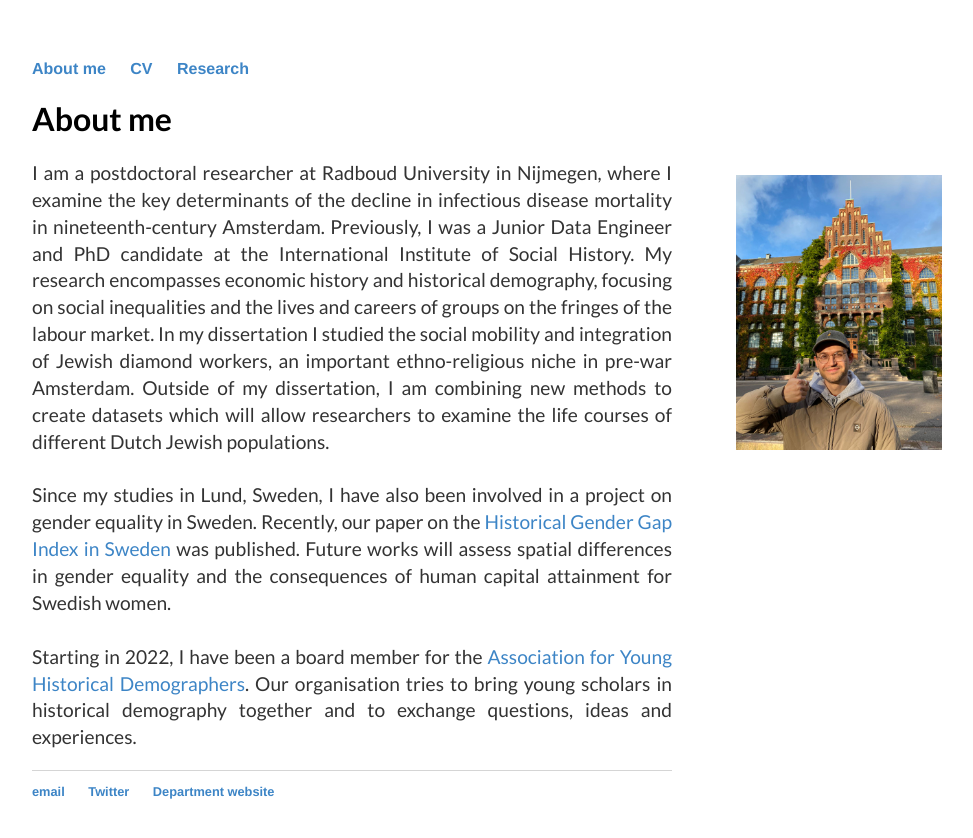
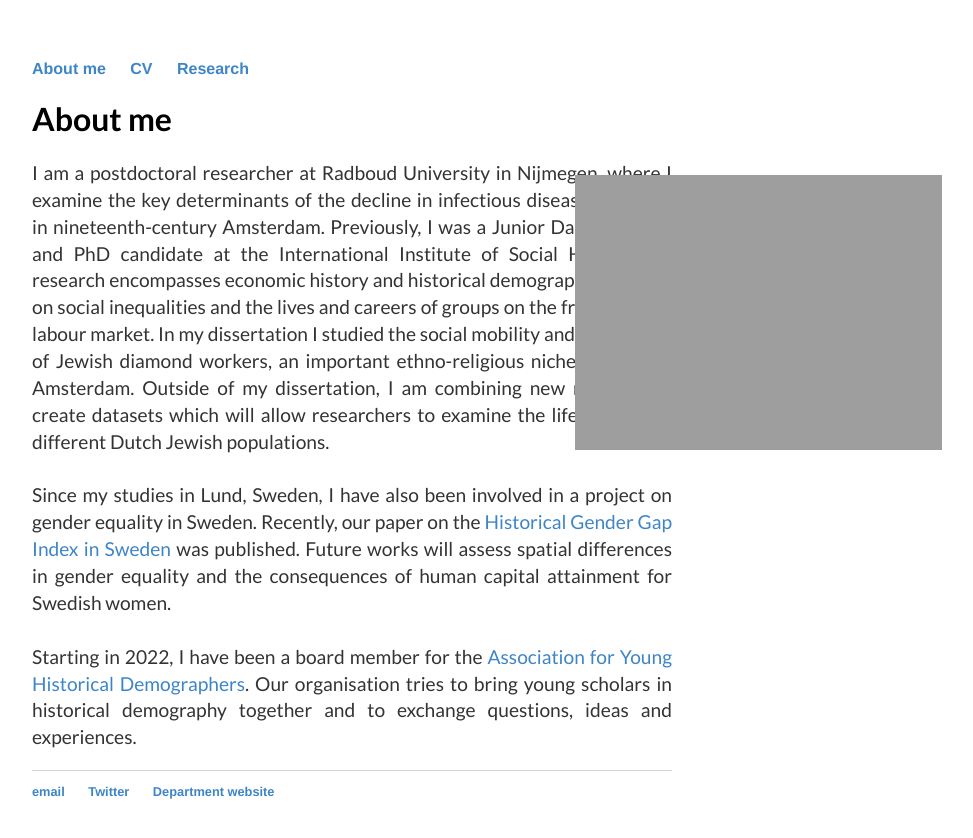
Before and after one commit to kok-joris/kok-joris.github.io, a Jekyll site: the page built from index.html, in a window 1280 px wide. Shown: the top 838 px of the page, without its empty margins (288-1261 px from the left). Built offline with Jekyll 4.4.1, drawn with Linux system fonts in a browser that asks for light colours; Markdown is read by kramdown in place of the engine named in the settings.

Commit message:
Update index.html

```diff
--- a/index.html
+++ b/index.html
@@ -31,7 +31,8 @@ title: Joris Kok
 
 	</p>
 
-	<img src="https://kok-joris.github.io/images/IMG-20231022-WA0002.jpg"
+<!-- 	<img src="https://kok-joris.github.io/images/IMG-20231022-WA0002.jpg"  -->
+		<img src="https://kok-joris.github.io/images/profilePicture-Joris.png"
 			style="position:absolute; top:175px; right:50px;
 			float="right";
 			align="right";
```
